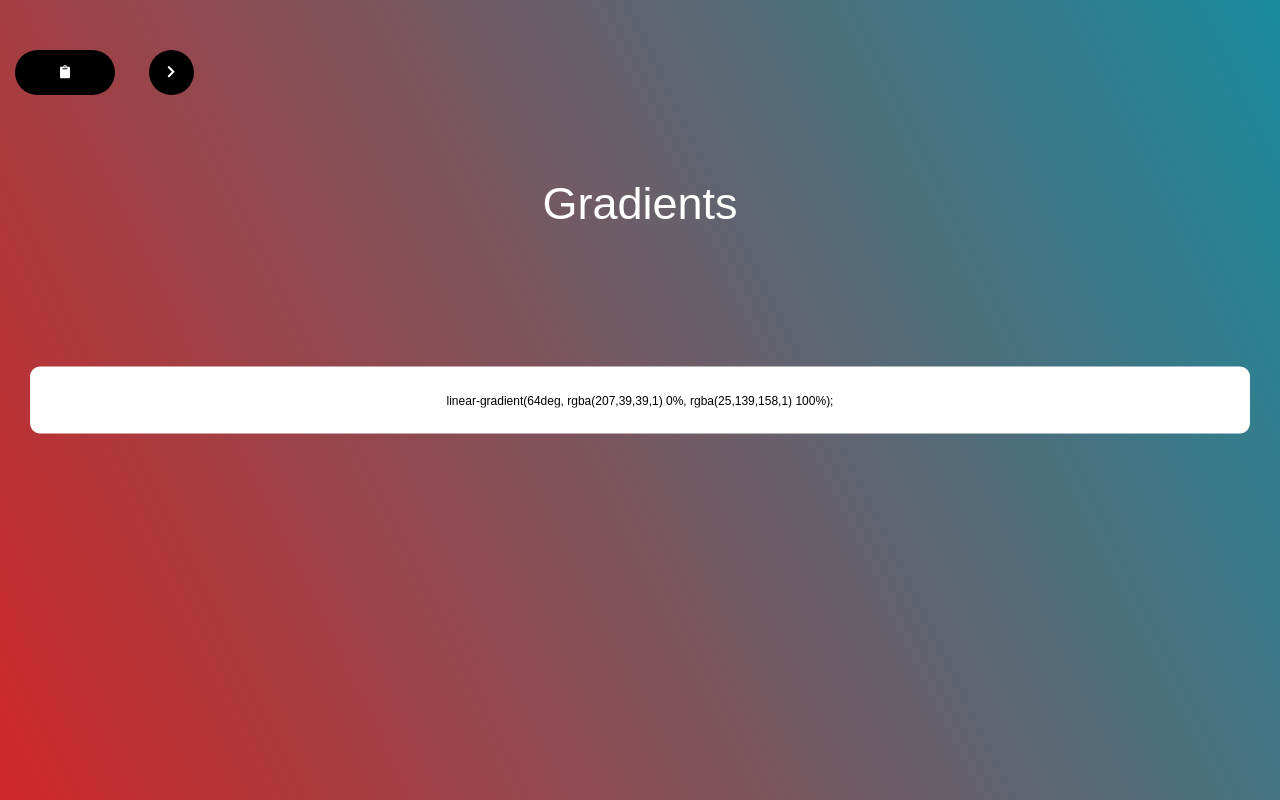
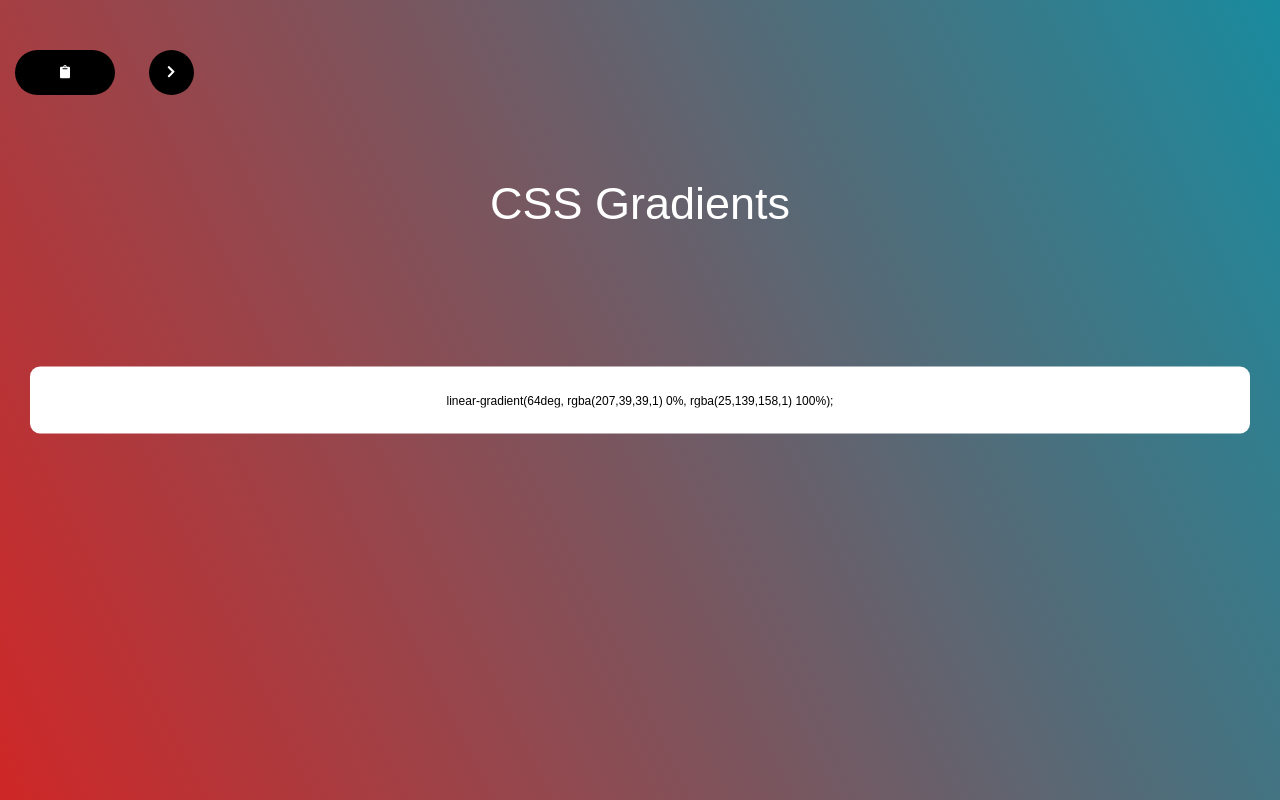
Before and after one commit to Ammyy9908/Gradients, a plain HTML site: page index.html in a window 1280 px wide. Drawn offline with nearby package versions, Linux system fonts and the light colour scheme; no server answers.

Commit message:
Heading Changed

```diff
--- a/index.html
+++ b/index.html
@@ -89,7 +89,7 @@
                   <button class="drop" id="new"><i class="fas fa-chevron-right"></i></button>
                   <br>
                   <br>
-                  <h1 id="brand">Gradients</h1>
+                  <h1 id="brand">CSS Gradients</h1>
 
                   <input type="text" id="content" value="linear-gradient(64deg, rgba(207,39,39,1) 0%, rgba(25,139,158,1) 100%);">
 
```
